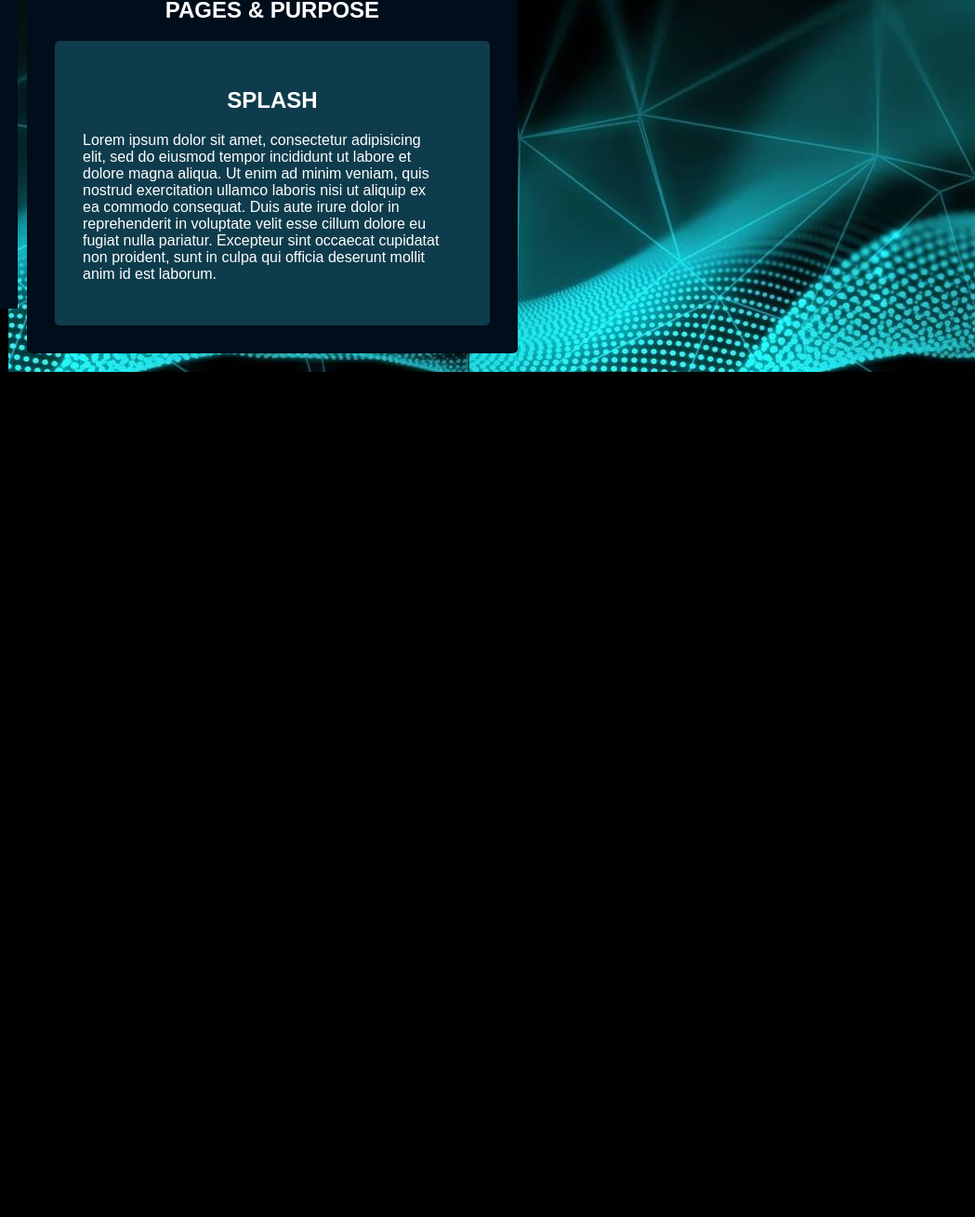
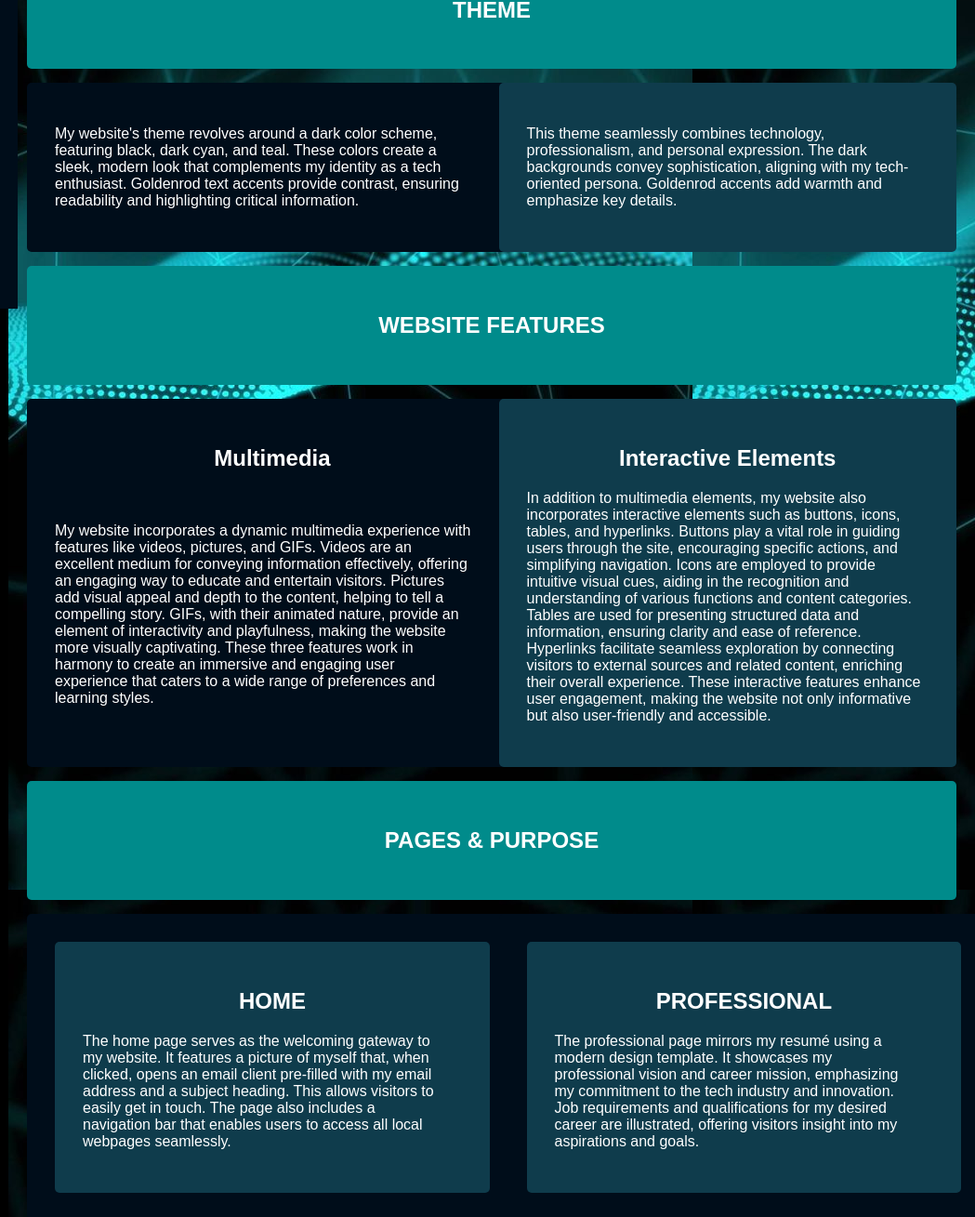
Before and after one commit to kxieem/kxieem.github.io, a plain HTML site: page page5.html in a window 1280 px wide. Shown: the part 351-1660 px from the top of the page at 93% size, 231-1280 px from the left. Before the commit the page ends 800 px from the top, so only its background shows below. Drawn offline with Linux system fonts and the light colour scheme.

Commit message:
page update

```diff
--- a/page5.html
+++ b/page5.html
@@ -80,24 +80,83 @@ PAGE 5
 </p>
 </section>
 
-<section class="content BOX-dark">
-    <h1>PAGES & PURPOSE</h1>
-    <section class="content BOX-darkTeal">
-        <h2>SPLASH</h2>
-        <p>Lorem ipsum dolor sit amet, consectetur adipisicing elit, sed do eiusmod
-        tempor incididunt ut labore et dolore magna aliqua. Ut enim ad minim veniam,
-        quis nostrud exercitation ullamco laboris nisi ut aliquip ex ea commodo
-        consequat. Duis aute irure dolor in reprehenderit in voluptate velit esse
-        cillum dolore eu fugiat nulla pariatur. Excepteur sint occaecat cupidatat non
-        proident, sunt in culpa qui officia deserunt mollit anim id est laborum.</p>
+<section class="content BOX-gold" id="PG5-THEME">
+   <h2>THEME</h2>
+</section>
 
+  <section class="content BOX-dark">
+         <p>My website's theme revolves around a dark color scheme, featuring black, dark cyan, and teal. These colors create a sleek, modern look that complements my identity as a tech enthusiast. Goldenrod text accents provide contrast, ensuring readability and highlighting critical information.</p>
     </section>
 
+<section class="content BOX-darkTeal" >
+    <p>This theme seamlessly combines technology, professionalism, and personal expression. The dark backgrounds convey sophistication, aligning with my tech-oriented persona. Goldenrod accents add warmth and emphasize key details.</p>
+</section>
+
+<section class="content BOX-gold" id="PG5-THEME">
+    <h2>WEBSITE FEATURES</h2>
+</section>
+
+<section class="content BOX-dark">
+    <h2>Multimedia</h2>
+    <p>My website incorporates a dynamic multimedia experience with features like videos, pictures, and GIFs. Videos are an excellent medium for conveying information effectively, offering an engaging way to educate and entertain visitors. Pictures add visual appeal and depth to the content, helping to tell a compelling story. GIFs, with their animated nature, provide an element of interactivity and playfulness, making the website more visually captivating. These three features work in harmony to create an immersive and engaging user experience that caters to a wide range of preferences and learning styles.</p>
+</section>
+
+<section class="content BOX-darkTeal">
+    <h2>Interactive Elements</h2>
+    <p>In addition to multimedia elements, my website also incorporates interactive elements such as buttons, icons, tables, and hyperlinks. Buttons play a vital role in guiding users through the site, encouraging specific actions, and simplifying navigation. Icons are employed to provide intuitive visual cues, aiding in the recognition and understanding of various functions and content categories. Tables are used for presenting structured data and information, ensuring clarity and ease of reference. Hyperlinks facilitate seamless exploration by connecting visitors to external sources and related content, enriching their overall experience. These interactive features enhance user engagement, making the website not only informative but also user-friendly and accessible.</p>
+</section>
+
+<section class="content BOX-gold" id="PG5-PURPOSE">
+    <h1>PAGES & PURPOSE</h1>
+</section>
+
+<section class="content BOX-dark">
+    <section class="content BOX-darkTeal">
+        <h2>HOME</h2>
+        <p> The home page serves as the welcoming gateway to my website. It features a picture of myself that, when clicked, opens an email client pre-filled with my email address and a subject heading. This allows visitors to easily get in touch. The page also includes a navigation bar that enables users to access all local webpages seamlessly.</p>
+    </section>
 </section>
 
 
 
+ <section class="content BOX-dark">
+     <section class="content BOX-darkTeal">
+        <h2>PROFESSIONAL</h2>
+        <p>The professional page mirrors my resumé using a modern design template. It showcases my professional vision and career mission, emphasizing my commitment to the tech industry and innovation. Job requirements and qualifications for my desired career are illustrated, offering visitors insight into my aspirations and goals.</p>
+    </section>
+</section>
 
+ <section class="content BOX-dark">
+    <section class="content BOX-darkTeal">
+        <h2>PERSONAL DEVELOPMENT</h2>
+        <p>This page summarizes and reflects on the book "Twelve Pillars" by Jim Rohn and Chris Widener. It explains how the book's principles can be applied to my life and education. I also include details about my degree and the top three skills I've acquired so far, offering a comprehensive view of my personal development journey.</p>
+    </section>
+ </section>
+
+
+ <section class="content BOX-dark">
+     <section class="content BOX-darkTeal">
+        <h2>PERSONALITY</h2>
+        <p>On the personality page, I provide an in-depth look at who I am beyond my professional pursuits. It highlights my likes and dislikes, shedding light on my personality. I introduce my hero, Tyrion Lannister, explaining why he holds a special place in my admiration. Additionally, I share the results of a personality test and reflect on its validity in general and in my case specifically. This page adds a personal touch to my website, allowing visitors to connect with me on a deeper level.</p>
+    </section>
+ </section>
+
+
+ <section class="content BOX-dark">
+     <section class="content BOX-darkTeal">
+        <h2>REFERENCES</h2>
+        <p>The reference page compiles all the bibliographic sources of information used in the website's creation, following APA format. This page ensures transparency and credibility by providing visitors with access to the sources that contributed to the content's accuracy and reliability.</p>
+    </section>
+
+ </section>
+
+
+ <section class="content BOX-dark">
+    <section class="content BOX-darkTeal">
+        <h2>STORYBOARD</h2>
+        <p>The storyboard page serves as a behind-the-scenes look at the website's design and structure. It includes layout design for the webpages, outlining the visual structure. Additionally, it lists the website's features, providing a glimpse of the site's interactivity. The page also contains information about the website's theme, including its color scheme and target audience. Finally, it includes a hosting link, making it a valuable resource for those interested in the site's development.</p>
+    </section>
+ </section>
 
 
 </div>
--- a/style.css
+++ b/style.css
@@ -304,7 +304,7 @@ button:hover{color:  teal;transition: color 0.5s; transform: scale(1.1);cursor:
 
 /*______________________GRID DESIGN & DECOR_____________________*/
 #skills-box, #PG1-BOX2, #PG1-EXP, #PG1-AWARD , #PG1-JOB,
-#PG2-FINAL, #MEET-KP, #PG4-REF1, #PG4-REF2
+#PG2-FINAL, #MEET-KP, #PG4-REF1, #PG4-REF2, #PG5-PURPOSE, #PG5-THEME
 {grid-column: span 2;}
 
 #PG1-EDU h3 ,#PG1-VMI h2 , #PG1-EXP h1, #PG1-AWARD h2 ,
```
